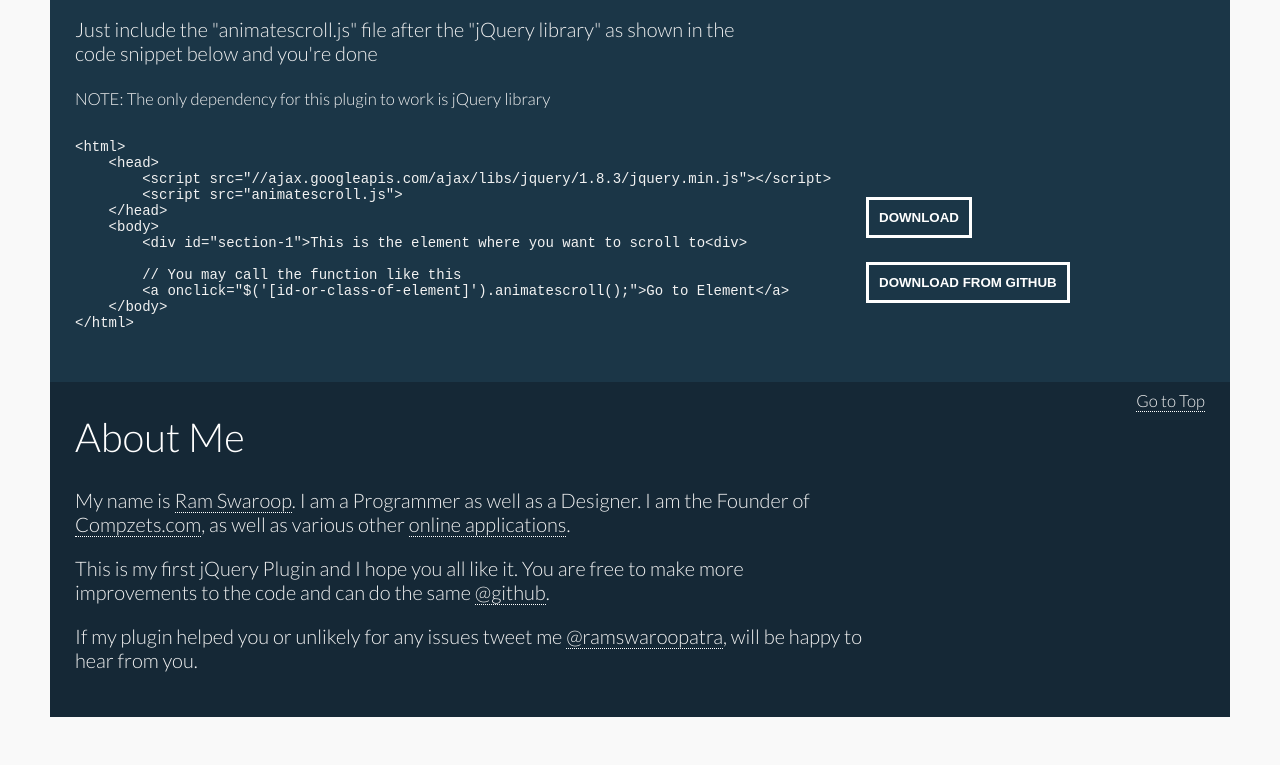
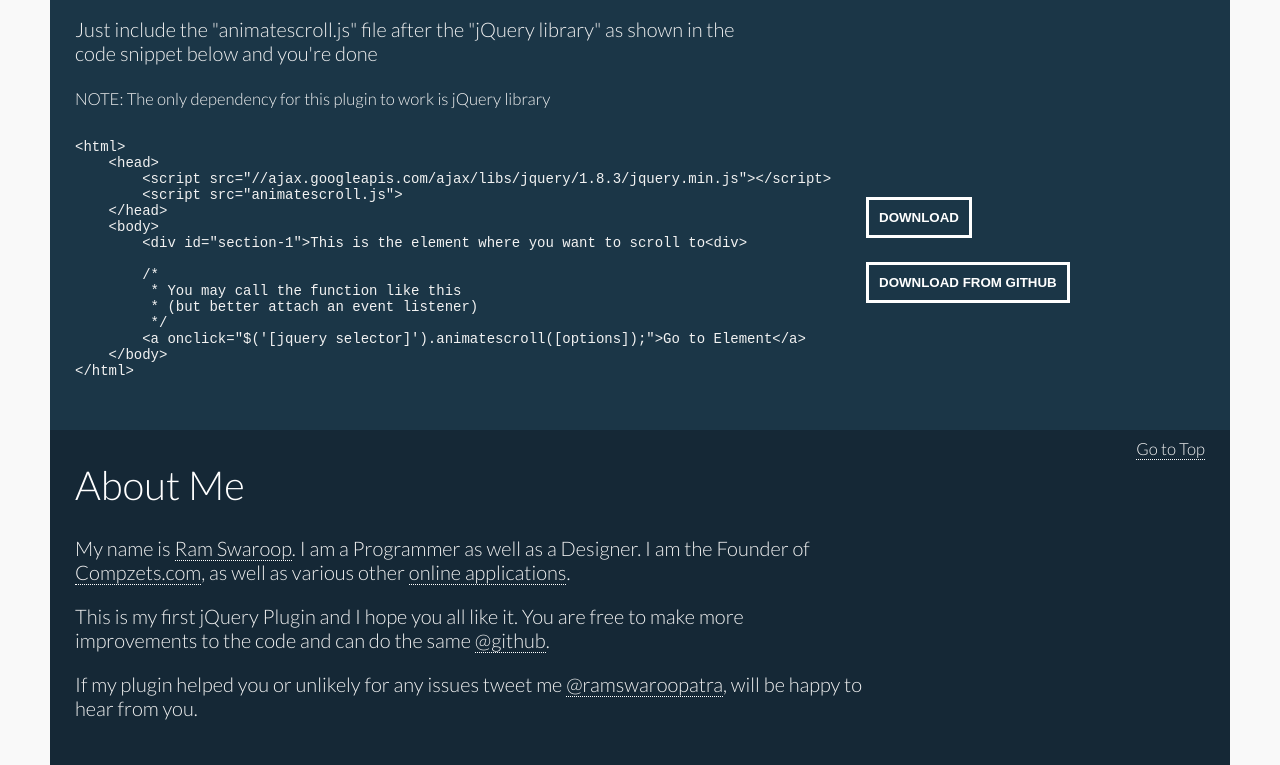
Before and after one commit to rampatra/animatescroll.js, a plain HTML site: page demo.html in a window 1280 px wide. Shown: the part 3112-3877 px from the top of the page. Before the commit the page ends 3829 px from the top, so only its background shows below. Drawn offline with Linux system fonts and the light colour scheme.

Commit message:
Usage explanation changes

```diff
--- a/demo.html
+++ b/demo.html
@@ -191,8 +191,11 @@
     &lt;body&gt;
         &lt;div id="section-1"&gt;This is the element where you want to scroll to&lt;div&gt;
 
-        // You may call the function like this
-        &lt;a onclick=&quot;$('[id-or-class-of-element]').animatescroll();&quot;&gt;Go to Element&lt;/a&gt;
+        /*
+         * You may call the function like this
+         * (but better attach an event listener)
+         */
+        &lt;a onclick=&quot;$('[jquery selector]').animatescroll([options]);&quot;&gt;Go to Element&lt;/a&gt;
     &lt;/body&gt;
 &lt;/html&gt;
                                     </code>
```
Also changed, not shown: README.md.
